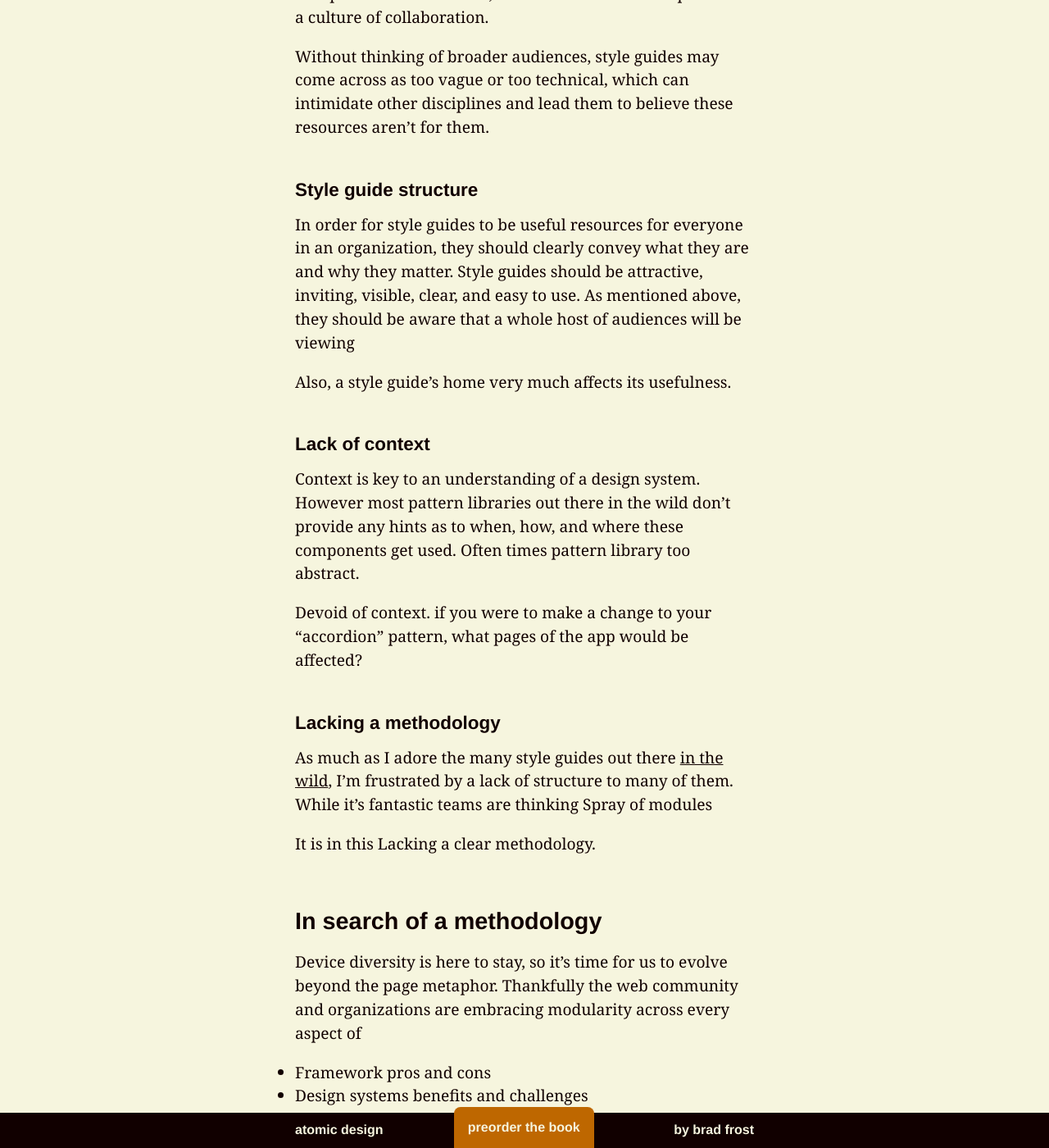
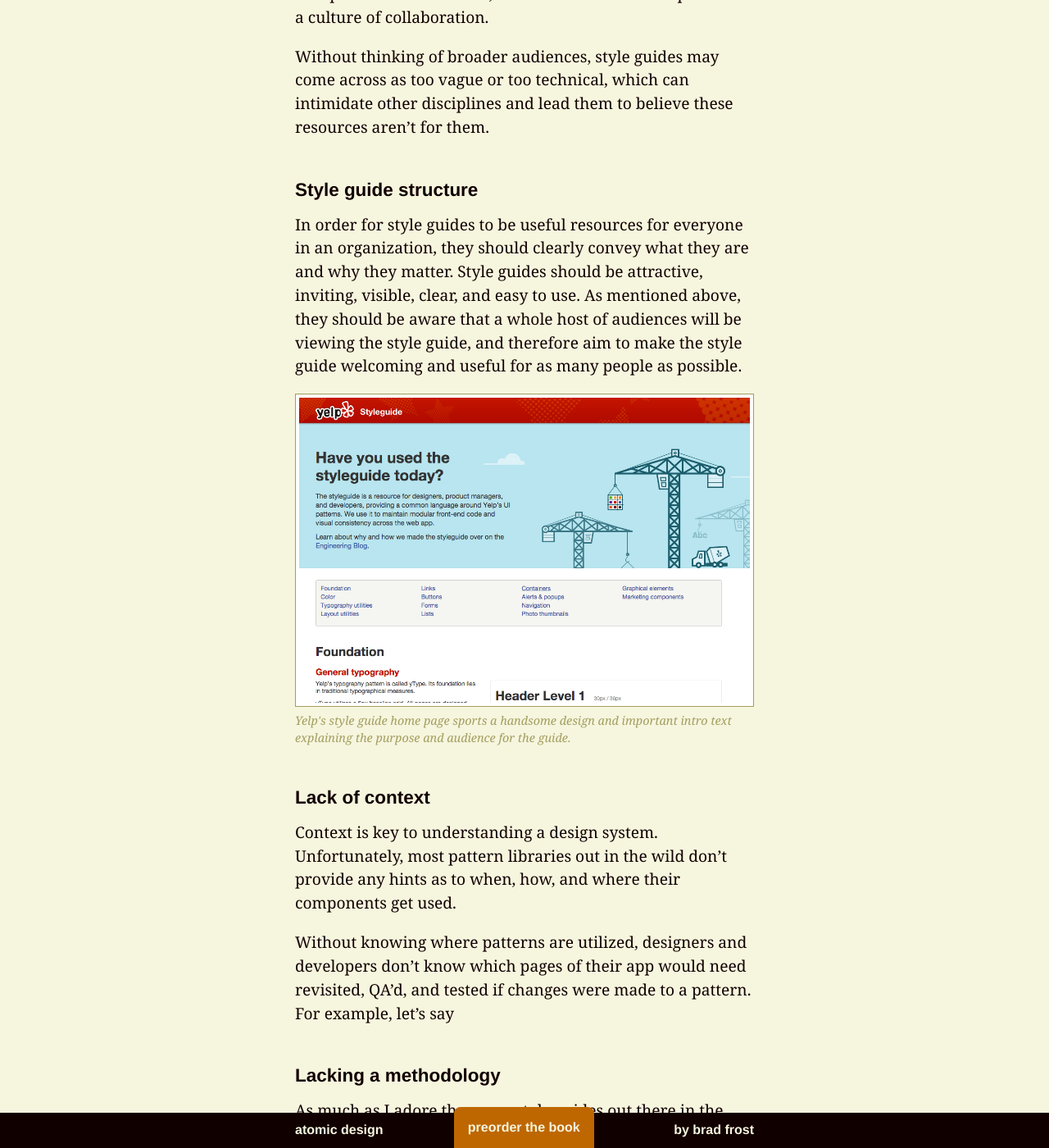
Before and after one commit to bradfrost/atomic-design, a Jekyll site: the page built from chapter-1.md, in a window 1280 px wide and 1400 px high, scrolled down 31647 px. Shown: the whole window at 82% size. Built offline with Jekyll 4.4.1, drawn with Linux system fonts in a browser that asks for light colours; some of the changed text lies outside the part shown.

Commit message:
Chapter 1 draft, Yelp image added

```diff
--- a/chapter-1.md
+++ b/chapter-1.md
@@ -335,20 +335,19 @@ Style guide maintenance is a hugely important topic and deserves to be covered i
 Without thinking of broader audiences, style guides may come across as too vague or too technical, which can intimidate other disciplines and lead them to believe these resources aren't for them.
 
 ### Style guide structure
-In order for style guides to be useful resources for everyone in an organization, they should clearly convey what they are and why they matter. Style guides should be attractive, inviting, visible, clear, and easy to use. As mentioned above, they should be aware that a whole host of audiences will be viewing
+In order for style guides to be useful resources for everyone in an organization, they should clearly convey what they are and why they matter. Style guides should be attractive, inviting, visible, clear, and easy to use. As mentioned above, they should be aware that a whole host of audiences will be viewing the style guide, and therefore aim to make the style guide welcoming  and useful for as many people as possible.
 
-Also, a style guide's home very much affects its usefulness.
-
+{% include figure.html src="../images/content/styleguide-yelp.png" caption="Yelp's style guide home page sports a handsome design and important intro text explaining the purpose and audience for the guide." %}
 
 ### Lack of context
-Context is key to an understanding of a design system. However most pattern libraries out there in the wild don't provide any hints as to when, how, and where these components get used. Often times pattern library too abstract.
+Context is key to understanding a design system. Unfortunately, most pattern libraries out in the wild don't provide any hints as to when, how, and where their components get used.
 
-Devoid of context. if you were to make a change to your "accordion" pattern, what pages of the app would be affected?
+Without knowing where patterns are utilized, designers and developers don't know which pages of their app would need revisited, QA'd, and tested if changes were made to a pattern. For example, let's say
 
 ### Lacking a methodology
-As much as I adore the many style guides out there [in the wild](http://styleguides.io/examples.html), I'm frustrated by a lack of structure to many of them. While it's fantastic teams are thinking  Spray of modules
+As much as I adore the many style guides out there [in the wild](http://styleguides.io/examples.html), I'm frustrated by a lack of structure to many of them. While it's fantastic teams are thinking systematically and are documenting they, I feel like many are loosely-organized spray of modules.
 
- It is in this  Lacking a clear methodology.
+It is in this  Lacking a clear methodology.
 
 ## In search of a methodology
 Device diversity is here to stay, so it's time for us to evolve beyond the page metaphor. Thankfully the web community and organizations are embracing modularity across every aspect of
```
Also changed, not shown: images/content/styleguide-yelp.png (added), 3 other files.
